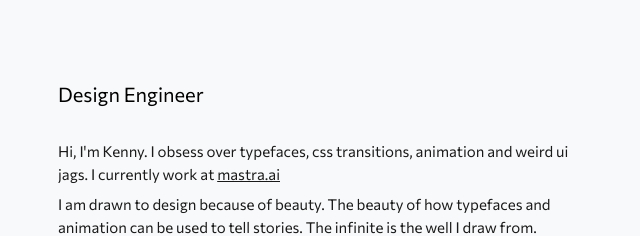
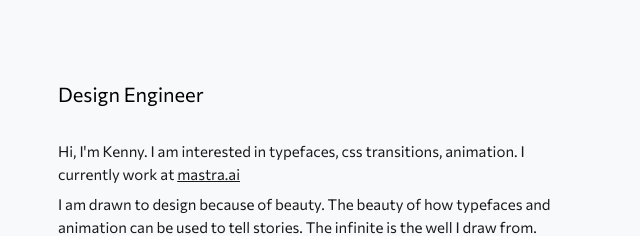
Before and after one commit to adeleke5140/portfolio-v2, a Next.js app: page / in a window 1280 px wide. Shown: the top 236 px of the page, without its empty margins (318-958 px from the left). Built offline with nearby package versions, Linux system fonts and the light colour scheme.

Commit message:
feat: general update

```diff
--- a/src/pages/blog/[id].tsx
+++ b/src/pages/blog/[id].tsx
@@ -53,7 +53,7 @@ const Post = ({
         showLink
       >
         <section
-          className={`mt-10 font-reading selection:bg-[#dfdad9] font-normal prose language-${postData.language}`}
+          className={`mt-10 font-sans selection:bg-[#dfdad9] font-normal prose language-${postData.language}`}
           dangerouslySetInnerHTML={{ __html: postData.contentHtml }}
         ></section>
       </PageWrapper>
--- a/src/pages/index.tsx
+++ b/src/pages/index.tsx
@@ -42,8 +42,8 @@ export default function Home() {
           >
             <motion.div className="rounded-lg text-[15px] dark:text-[#fefefe]">
               <p>
-                Hi, I&apos;m Kenny. I obsess over typefaces, css transitions,
-                animation and weird ui jags. I currently work at{' '}
+                Hi, I&apos;m Kenny. I am interested in typefaces, css
+                transitions, animation. I currently work at{' '}
                 <a href="https://www.mastra.ai" className="underline">
                   mastra.ai
                 </a>
```
